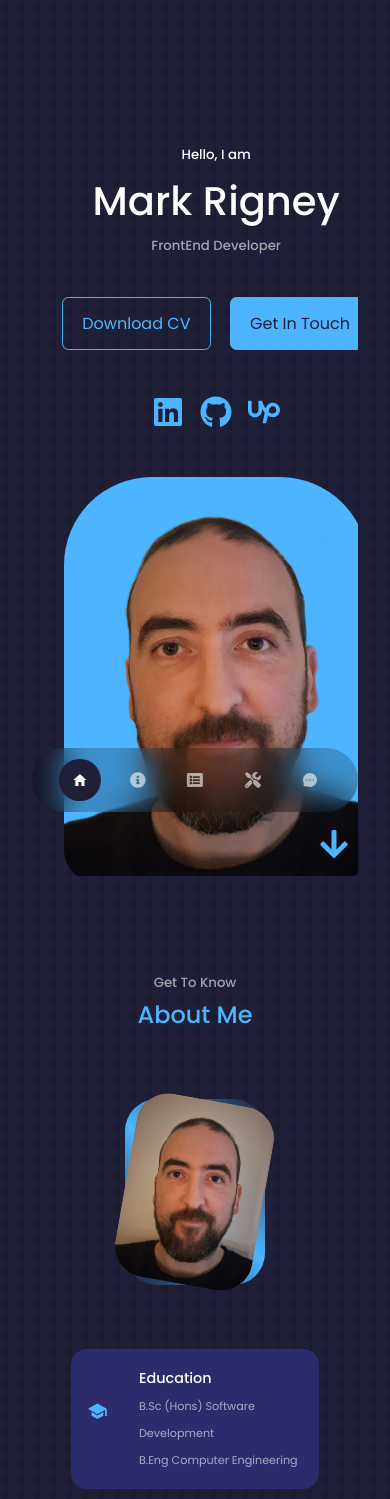
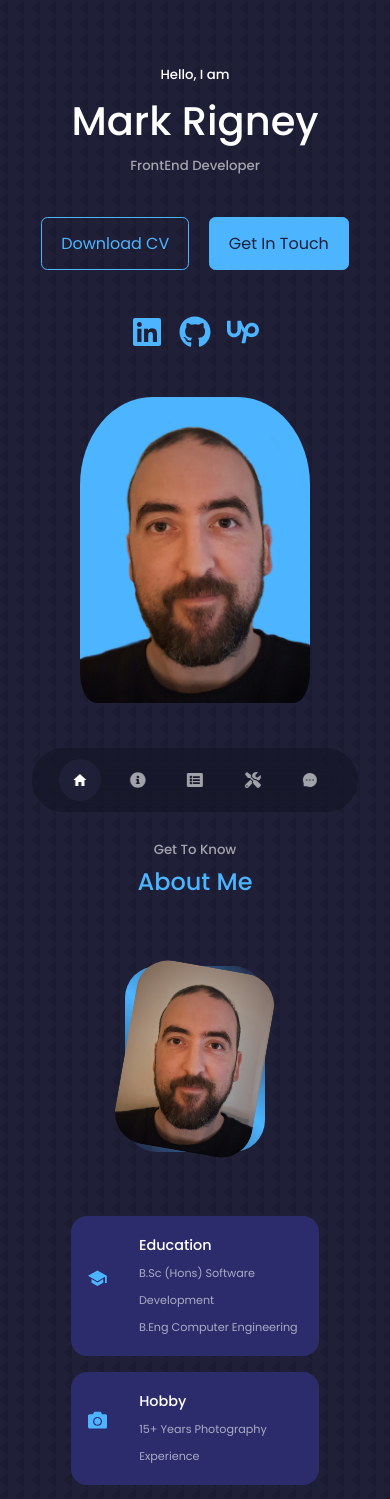
Before and after one commit to KramYengir/portfolio_page, a React (Vite) app: page / in a window 390 px wide. Shown: the top 1499 px of the page. Built offline with nearby package versions, Linux system fonts and the light colour scheme.

Commit message:
tweaks to layout on mobile devices

```diff
--- a/src/components/Header/header.css
+++ b/src/components/Header/header.css
@@ -1,7 +1,6 @@
 header {
-  height: 100vh;
+  height: auto;
   padding-top: 7rem;
-  overflow: hidden;
 }
 
 .header__container {
@@ -54,14 +53,14 @@ header {
 }
 
 /* ======== SCROLL DOWN ======== */
-.scroll__down {
+/* .scroll__down {
   position: absolute;
   right: 0;
   bottom: 5rem;
   font-size: 2rem;
 
   /*  transform: rotate(90deg); */
-}
+} */
 
 /*****  media qeuries ******/
 
@@ -74,6 +73,26 @@ header {
 /* SMALL */
 @media screen and (max-width: 600px) {
   header {
-    height: 100vh;
+    height: auto;
+    padding-top: 2rem;
   }
+
+  .me {
+    width: auto;
+    height: auto;
+  }
+
+  .me img {
+    width: 100%;
+    height: auto;
+    padding-inline: 1rem;
+  }
+
+/*   .scroll__down {
+    bottom: 1.5rem;
+  } */
+
+  /* .header__socials {
+    order: 3;
+  } */
 }
--- a/src/components/Header/header.jsx
+++ b/src/components/Header/header.jsx
@@ -1,4 +1,3 @@
-import { FaArrowDown } from "react-icons/fa";
 import CTA from "./CTA";
 import HeaderSocials from "./headerSocials";
 import "./header.css";
@@ -16,9 +15,9 @@ const Header = () => {
         <div className="me">
           <img src={myImg} alt="Photo of Creator" />
         </div>
-        <a href="#about" className="scroll__down">
+        {/* <a href="#about" className="scroll__down">
           <FaArrowDown />
-        </a>
+        </a> */}
       </div>
     </header>
   );
--- a/src/index.css
+++ b/src/index.css
@@ -76,11 +76,13 @@ section > h2,
 section > h5 {
   text-align: center;
   color: var(--color-light);
+  padding-top: 1rem;
 }
 
 section > h2 {
   color: var(--color-primary);
   margin-bottom: 3rem;
+  padding-top: 0;
 }
 
 .text-light {
```
